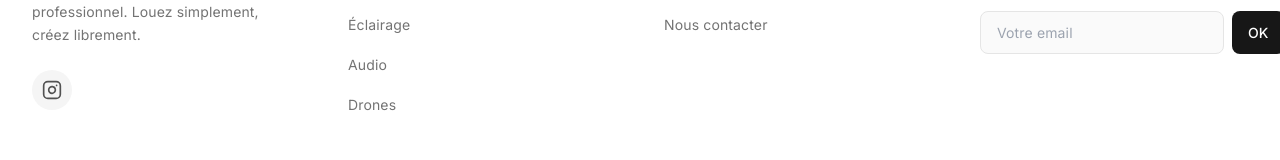
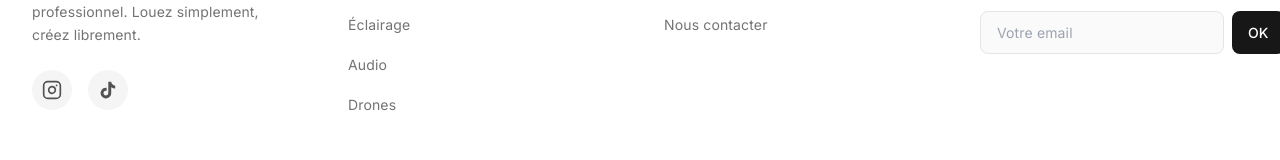
Before and after one commit to Ryn-95/Kashoot-Loc, a Next.js app: page / in a window 1280 px wide. Shown: the part 5813-5973 px from the top of the page. Built offline with nearby package versions, Linux system fonts and the light colour scheme.

Commit message:
feat(social): update instagram link and add tiktok link to footer and json-ld schema

```diff
--- a/app/layout.tsx
+++ b/app/layout.tsx
@@ -87,7 +87,8 @@ export default function RootLayout({
       longitude: 2.4906
     },
     sameAs: [
-      "https://www.instagram.com/kashoot.premium/"
+      "https://www.instagram.com/kashoot_loc/",
+      "https://www.tiktok.com/@kashoot_loc"
     ],
     openingHoursSpecification: {
       '@type': 'OpeningHoursSpecification',
--- a/components/layout/Footer.tsx
+++ b/components/layout/Footer.tsx
@@ -25,8 +25,13 @@ export default function Footer() {
             </p>
             <div className="flex gap-4">
               {/* Social Icons */}
-              <a href="https://www.instagram.com/kashoot.premium/" target="_blank" rel="noopener noreferrer" className="w-10 h-10 rounded-full bg-neutral-100 flex items-center justify-center text-neutral-600 hover:bg-neutral-900 hover:text-white transition-all duration-300">
+              <a href="https://www.instagram.com/kashoot_loc/" target="_blank" rel="noopener noreferrer" className="w-10 h-10 rounded-full bg-neutral-100 flex items-center justify-center text-neutral-600 hover:bg-neutral-900 hover:text-white transition-all duration-300" aria-label="Suivez-nous sur Instagram">
                 <svg width="20" height="20" viewBox="0 0 24 24" fill="none" stroke="currentColor" strokeWidth="2" strokeLinecap="round" strokeLinejoin="round"><rect x="2" y="2" width="20" height="20" rx="5" ry="5"/><path d="M16 11.37A4 4 0 1 1 12.63 8 4 4 0 0 1 16 11.37z"/><line x1="17.5" y1="6.5" x2="17.51" y2="6.5"/></svg>
+              </a>
+              <a href="https://www.tiktok.com/@kashoot_loc" target="_blank" rel="noopener noreferrer" className="w-10 h-10 rounded-full bg-neutral-100 flex items-center justify-center text-neutral-600 hover:bg-neutral-900 hover:text-white transition-all duration-300" aria-label="Suivez-nous sur TikTok">
+                <svg width="20" height="20" viewBox="0 0 24 24" fill="currentColor" stroke="none">
+                  <path d="M19.59 6.69a4.83 4.83 0 0 1-3.77-4.25V2h-3.45v13.67a2.89 2.89 0 0 1-5.2 1.74 2.89 2.89 0 0 1 2.31-4.64 2.93 2.93 0 0 1 .88.13V9.4a6.84 6.84 0 0 0-1-.05A6.33 6.33 0 0 0 5 20.1a6.34 6.34 0 0 0 10.86-4.43v-7a8.16 8.16 0 0 0 4.77 1.52v-3.4a4.85 4.85 0 0 1-1-.1z"/>
+                </svg>
               </a>
             </div>
           </div>
```
